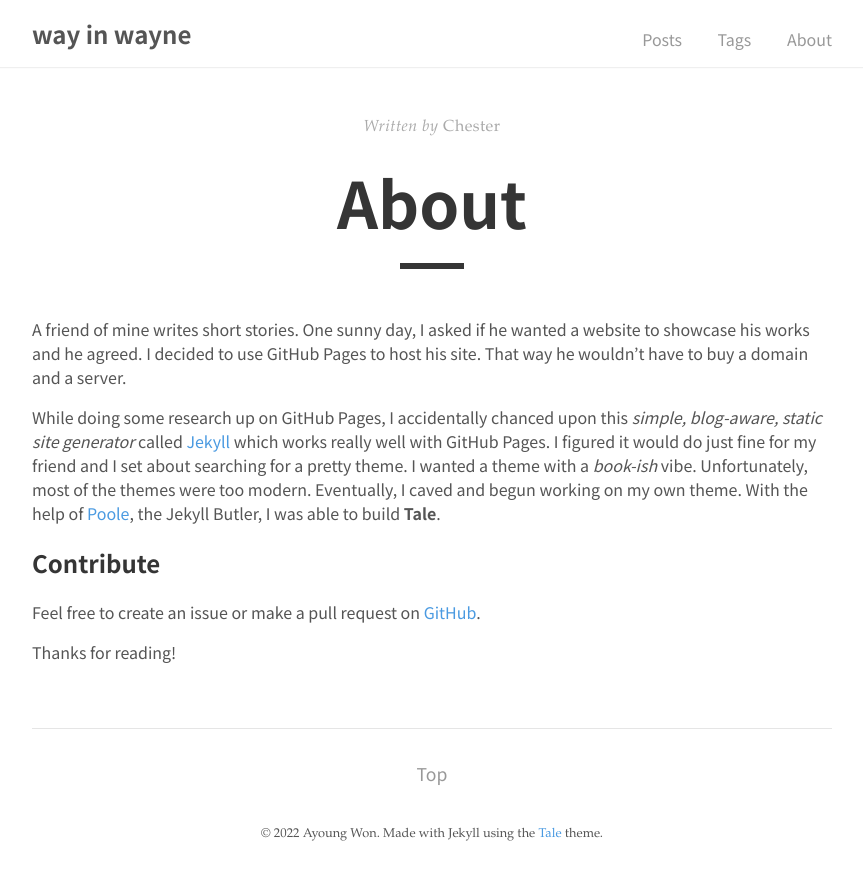
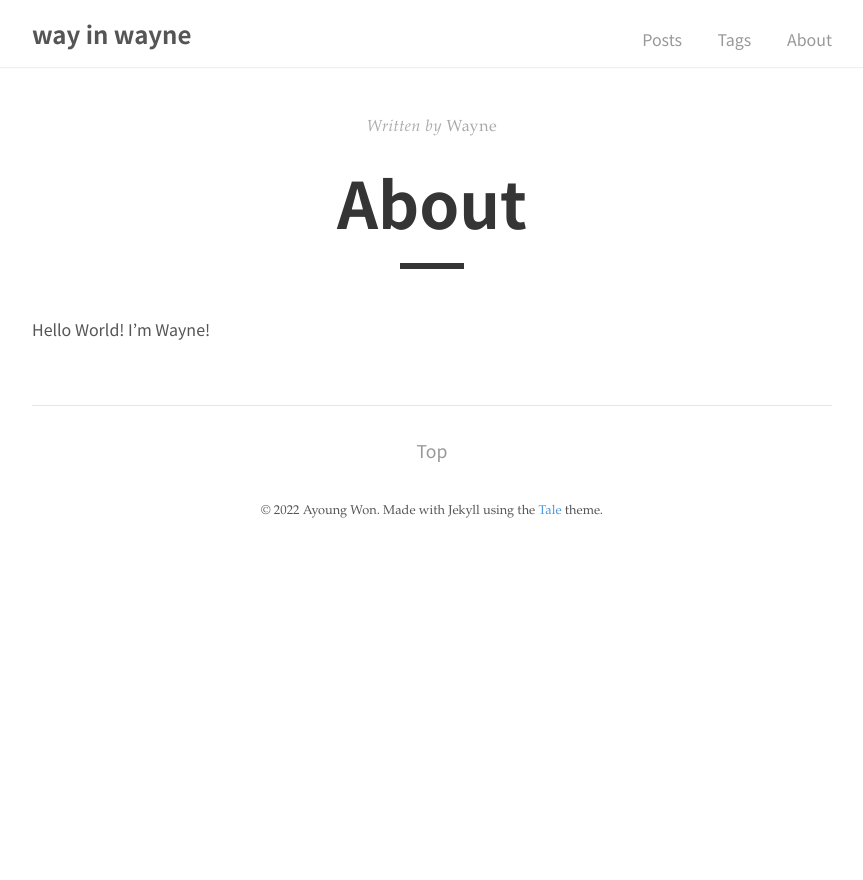
Before and after one commit to AyoungWon/AyoungWon.github.io, a Jekyll site: the page built from _pages/about.md, in a window 1280 px wide. Shown: the top 880 px of the page, without its empty margins (208-1071 px from the left). Built offline with Jekyll 4.4.1, drawn with Linux system fonts in a browser that asks for light colours.

Commit message:
feat: set about

```diff
--- a/_pages/about.md
+++ b/_pages/about.md
@@ -1,15 +1,8 @@
 ---
 layout: post
 title: "About"
-author: "Chester"
+author: "Wayne"
 permalink: /about/
 ---
 
-A friend of mine writes short stories. One sunny day, I asked if he wanted a website to showcase his works and he agreed. I decided to use GitHub Pages to host his site. That way he wouldn't have to buy a domain and a server.
-
-While doing some research up on GitHub Pages, I accidentally chanced upon this _simple, blog-aware, static site generator_ called [Jekyll](https://jekyllrb.com/) which works really well with GitHub Pages. I figured it would do just fine for my friend and I set about searching for a pretty theme. I wanted a theme with a _book-ish_ vibe. Unfortunately, most of the themes were too modern. Eventually, I caved and begun working on my own theme. With the help of [Poole](https://github.com/poole/poole), the Jekyll Butler, I was able to build **Tale**.
-
-## Contribute
-Feel free to create an issue or make a pull request on [GitHub](https://github.com/chesterhow/tale).
-
-Thanks for reading!
+Hello World! I'm Wayne!
```
